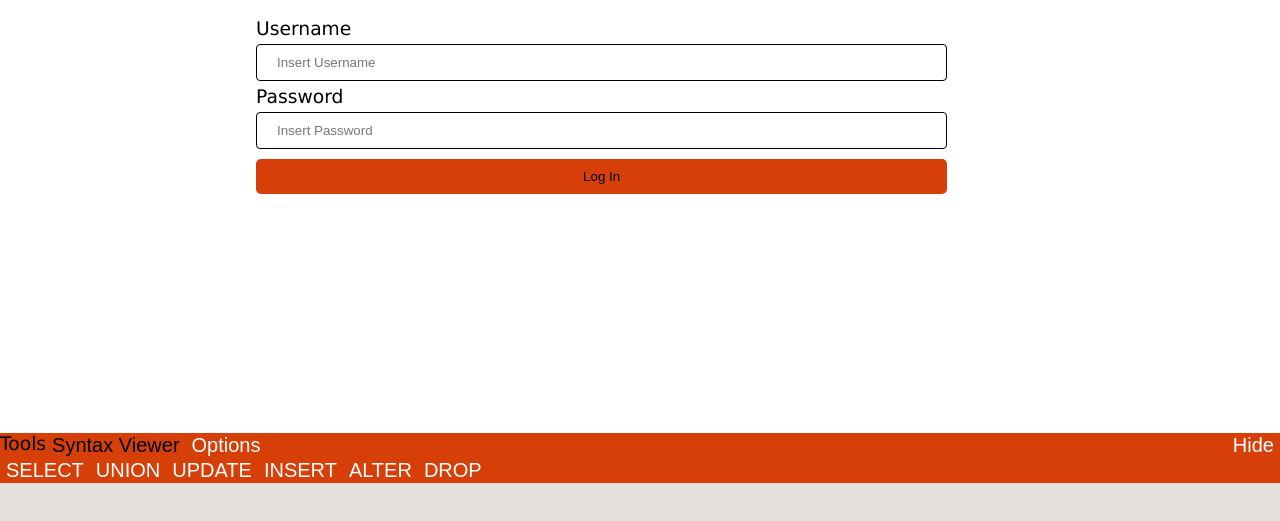
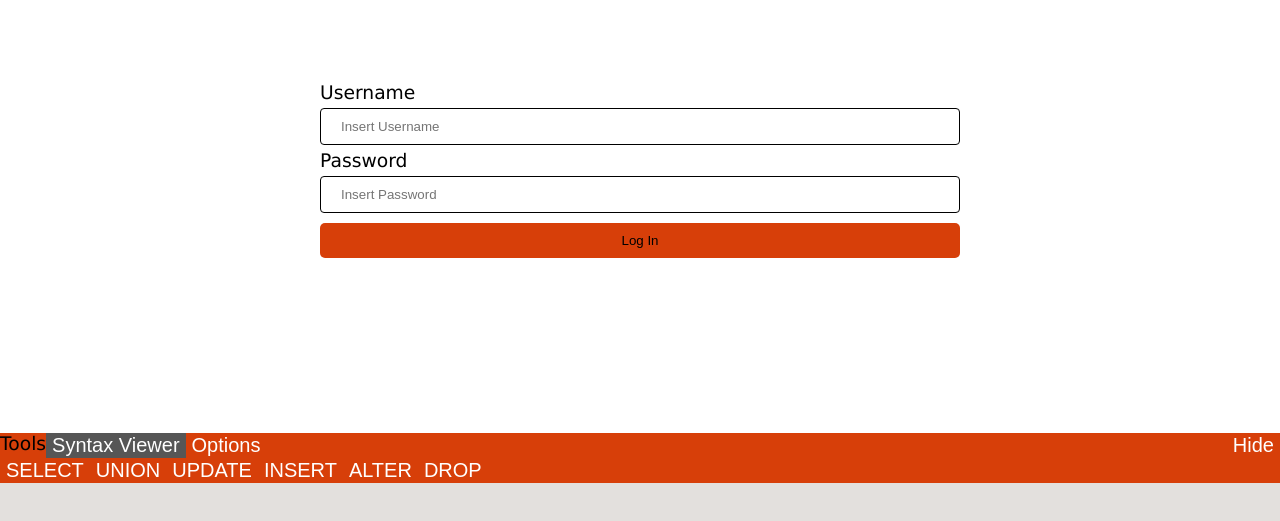
Before and after one commit to gilesni/SQLInjectionTestSite, a plain HTML site: page index.html in a window 1280 px wide. Both pictures are taken after a click on the button "Syntax Viewer". Shown: the part 47-568 px from the top of the page. Drawn offline with nearby package versions, Linux system fonts and the light colour scheme.

Commit message:
centered login and removed focus box

```diff
--- a/style.css
+++ b/style.css
@@ -2,6 +2,7 @@
 ** Color Scheme
 ** Orange: #D73F09
 ** grey: #D6D1CE
+** Dark Grey: #565656
 ** Light grey: #E3E0DD
 */
 
@@ -16,7 +17,7 @@ header {
   background-color: #D73F09;
 }
 
-
+:focus { outline: none; }
 
 h3 {
   margin: 0px;
@@ -36,10 +37,11 @@ p {
   margin-left: 20%;
   margin-right: 20%;
   min-width: 50%;
+  padding: 5%;
 }
 
 input[type=text], input[type=password] {
-  min-width: 90%;
+  min-width: 100%;
   padding: 10px 20px;
   margin: 5px 0px;
   display: inline-block;
@@ -54,7 +56,7 @@ input[type=text]:focus, input[type=password]:focus {
   outline: none;
 }
 input[type=submit] {
-  width: 90%;
+  width: 100%;
   background-color: #D73F09;
   color: black;
   padding: 10px 20px;
@@ -128,8 +130,7 @@ button:hover {
 }
 
 .active {
-  background-color: #D73F09;
-  color: black;
+  background-color: #565656;
 }
 
 .hidden {
```
